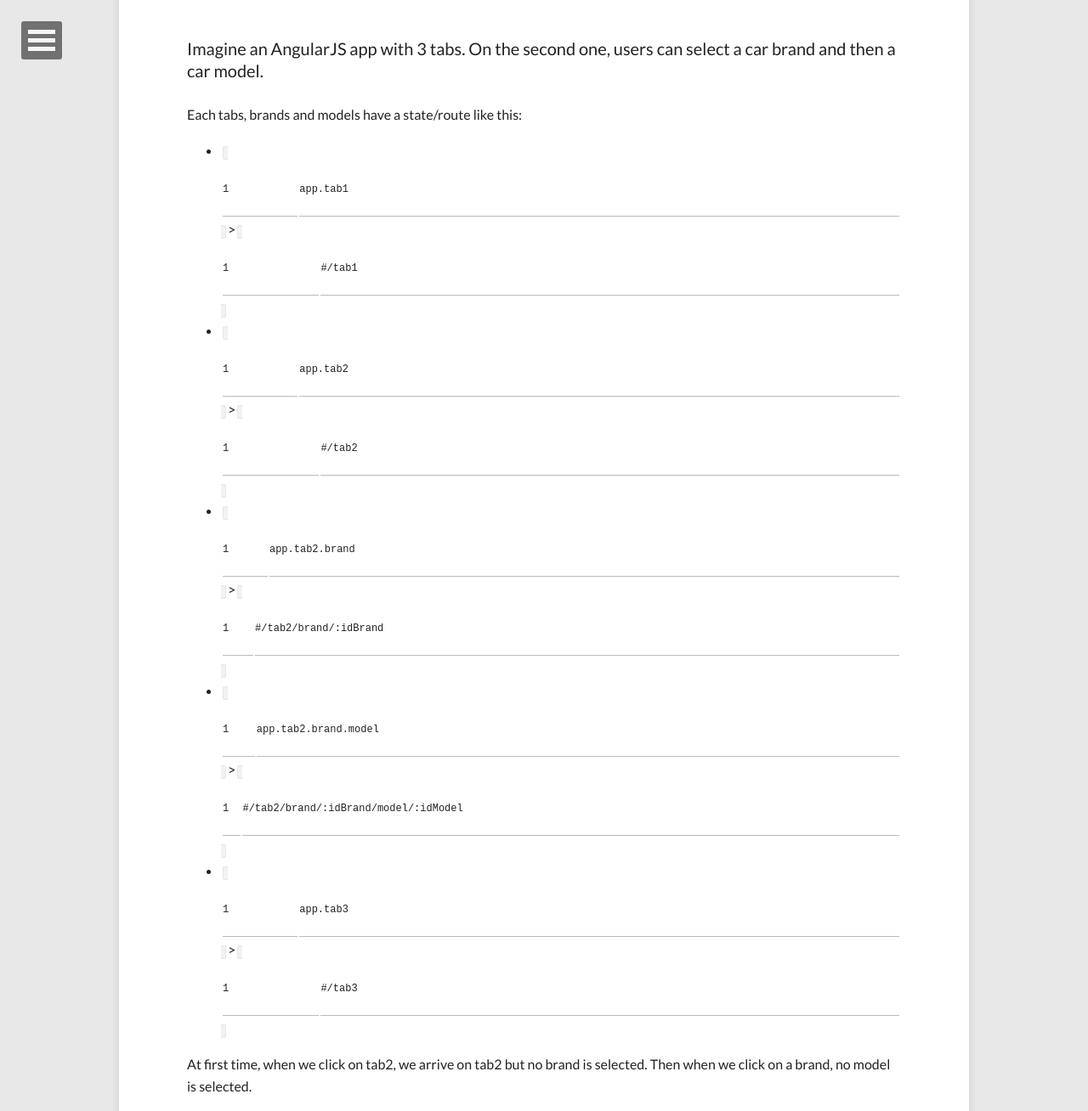
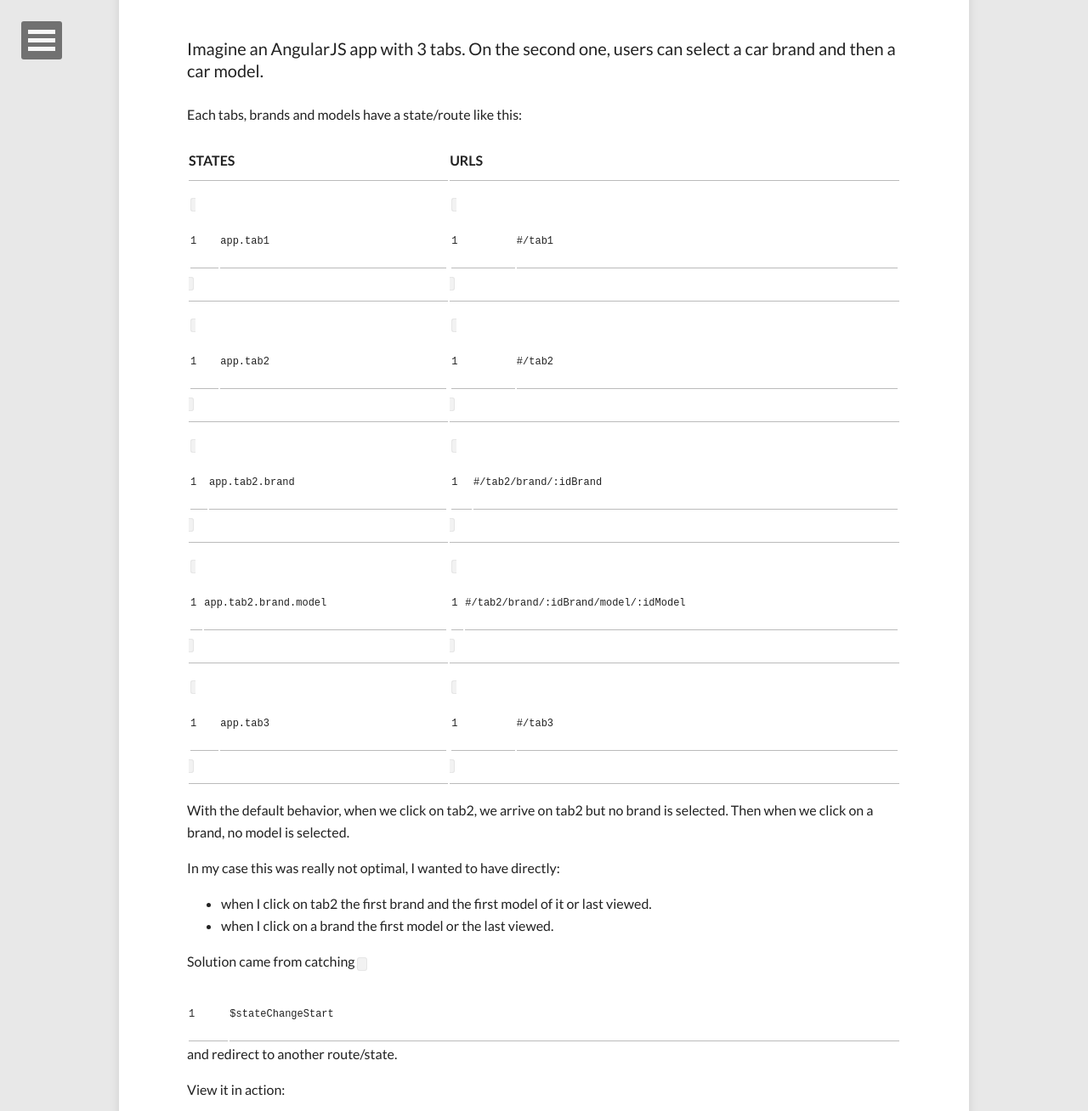
Before and after one commit to bertrandg/bertrandg.github.io, a Jekyll site: the page built from _posts/2014-09-29-ui-router-memorize-nested-route-inside-tab.md, in a window 1280 px wide and 1400 px high, scrolled down 476 px, cut to the strip 0-1308 px from the top of the window. Shown: the whole strip at 85% size. Built offline with Jekyll 4.4.1, drawn with Linux system fonts in a browser that asks for light colours; nearby versions of some CDN libraries; comment, search, counter and statistics services are not loaded; some of the changed text lies outside the part shown.

```diff
--- a/_posts/2014-09-29-ui-router-memorize-nested-route-inside-tab.md
+++ b/_posts/2014-09-29-ui-router-memorize-nested-route-inside-tab.md
@@ -15,13 +15,14 @@
 
 Each tabs, brands and models have a state/route like this:
 
- - `app.tab1` > `#/tab1`
- - `app.tab2` > `#/tab2`
- - `app.tab2.brand` > `#/tab2/brand/:idBrand`
- - `app.tab2.brand.model` > `#/tab2/brand/:idBrand/model/:idModel`
- - `app.tab3` > `#/tab3`
+| <b>STATES</b> | <b>URLS</b> |
+| `app.tab1` | `#/tab1` |
+| `app.tab2` | `#/tab2` |
+| `app.tab2.brand` | `#/tab2/brand/:idBrand` |
+| `app.tab2.brand.model` | `#/tab2/brand/:idBrand/model/:idModel` |
+| `app.tab3` | `#/tab3` |
 
-At first time, when we click on tab2, we arrive on tab2 but no brand is selected.
+With the default behavior, when we click on tab2, we arrive on tab2 but no brand is selected.
 Then when we click on a brand, no model is selected.
 
 In my case this was really not optimal, I wanted to have directly:
```
Also changed, not shown: _posts/2014-10-07-angular-recursivity-and-drag-and-drop.md (added, +66 -0 lines), _posts/_2014-09-28-angular-recursivity-and-drag-and-drop.md (deleted, +0 -29 lines).
